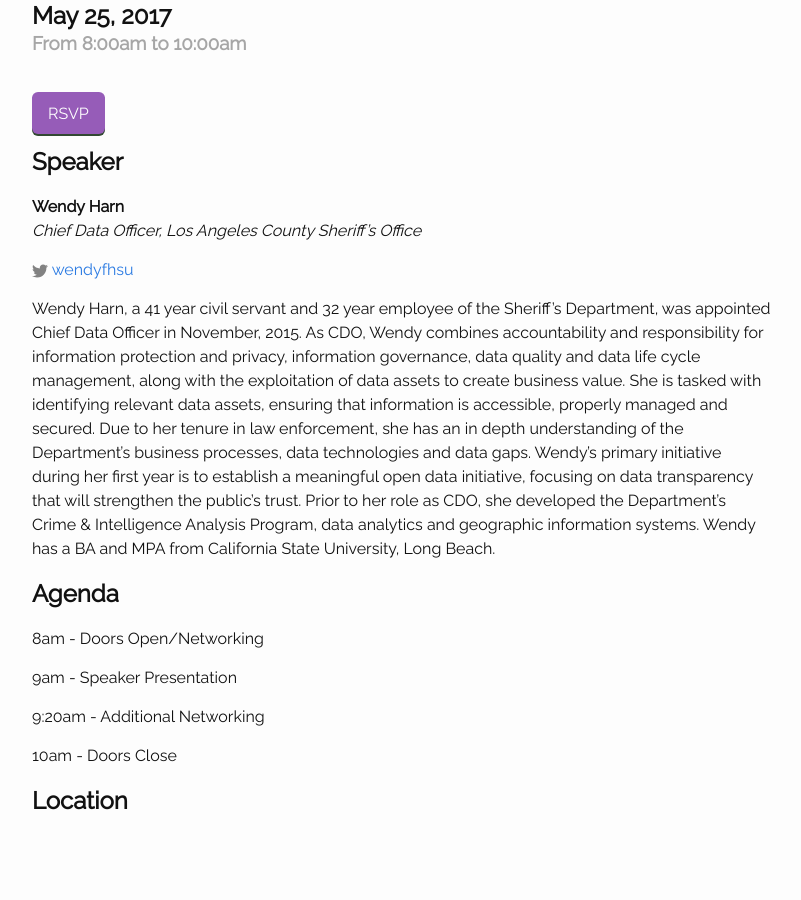
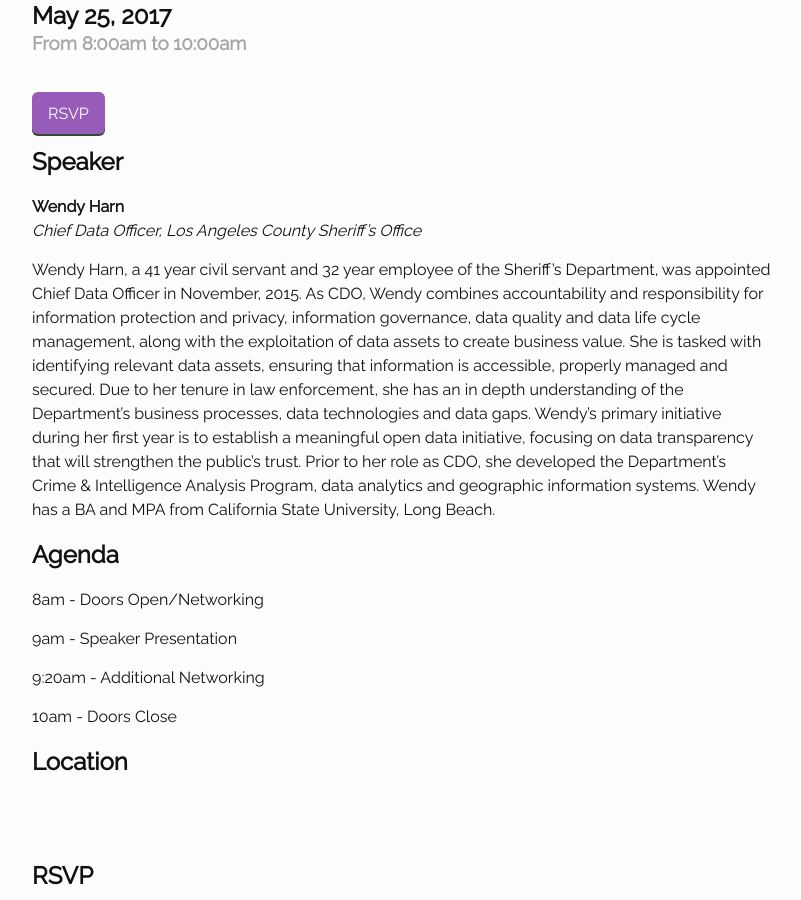
Before and after one commit to compilerla/data-donuts, a Jekyll site: the page built from _posts/2017-05-25-data-donuts-04.md, in a window 1280 px wide and 900 px high, scrolled down 537 px. Shown: the whole window, without its empty margins (238-1039 px from the left). Built offline with Jekyll 4.4.1, drawn with Linux system fonts in a browser that asks for light colours.

Commit message:
removed twitter link

```diff
--- a/_posts/2017-05-25-data-donuts-04.md
+++ b/_posts/2017-05-25-data-donuts-04.md
@@ -20,8 +20,6 @@ eventbrite: "//eventbrite.com/tickets-external?eid=33376931300&ref=etckt"
 __Wendy Harn__<br>
 _Chief Data Officer, Los Angeles County Sheriff's Office_
 
-{% include icon-twitter.html username="wendyfhsu" %}
-
 Wendy Harn, a 41 year civil servant and 32 year employee of the Sheriff’s Department, was appointed Chief Data Officer in November, 2015.  As CDO, Wendy combines accountability and responsibility for information protection and privacy, information governance, data quality and data life cycle management, along with the exploitation of data assets to create business value.  She is tasked with identifying relevant data assets, ensuring that information is accessible, properly managed and secured.  Due to her tenure in law enforcement, she has an in depth understanding of the Department’s business processes, data technologies and data gaps.  Wendy’s primary initiative during her first year is to establish a meaningful open data initiative, focusing on data transparency that will strengthen the public’s trust.  Prior to her role as CDO, she developed the Department’s Crime & Intelligence Analysis Program, data analytics and geographic information systems.  Wendy has a BA and MPA from California State University, Long Beach.
 
 # Agenda
```
